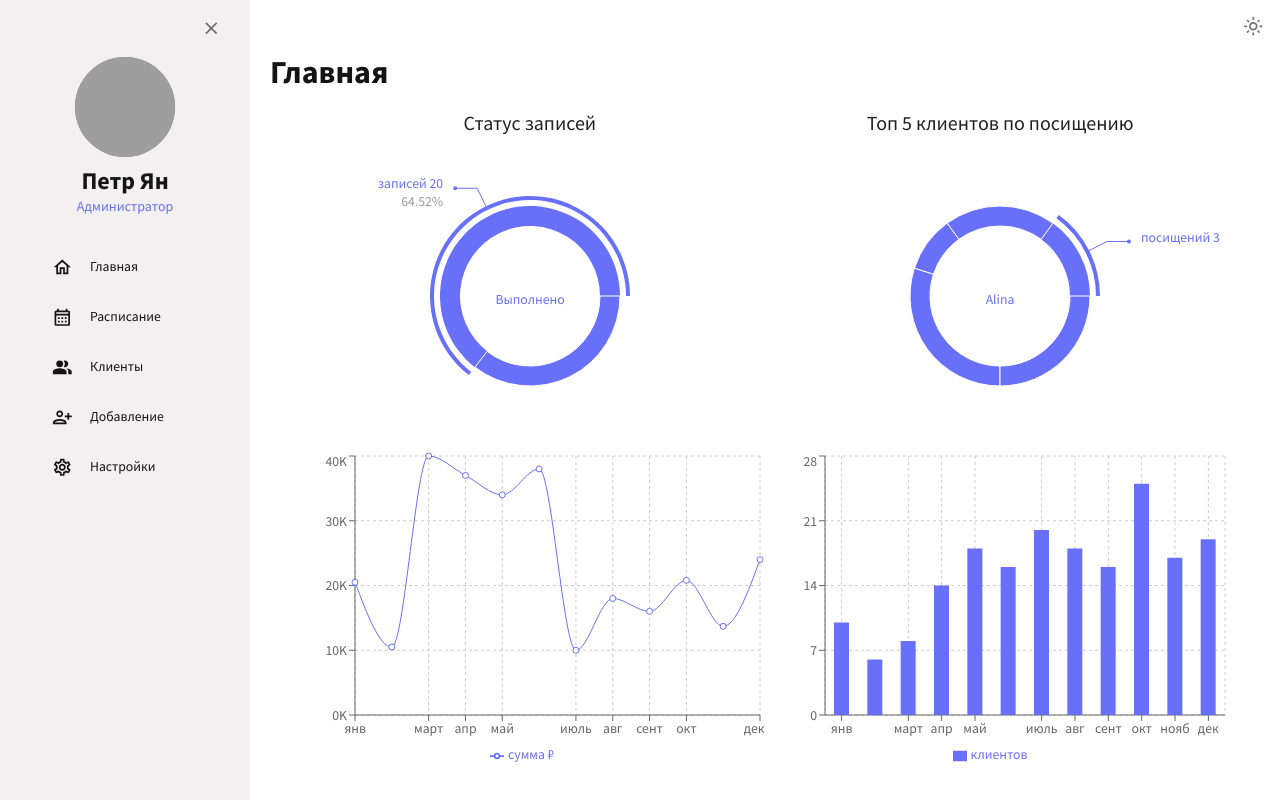
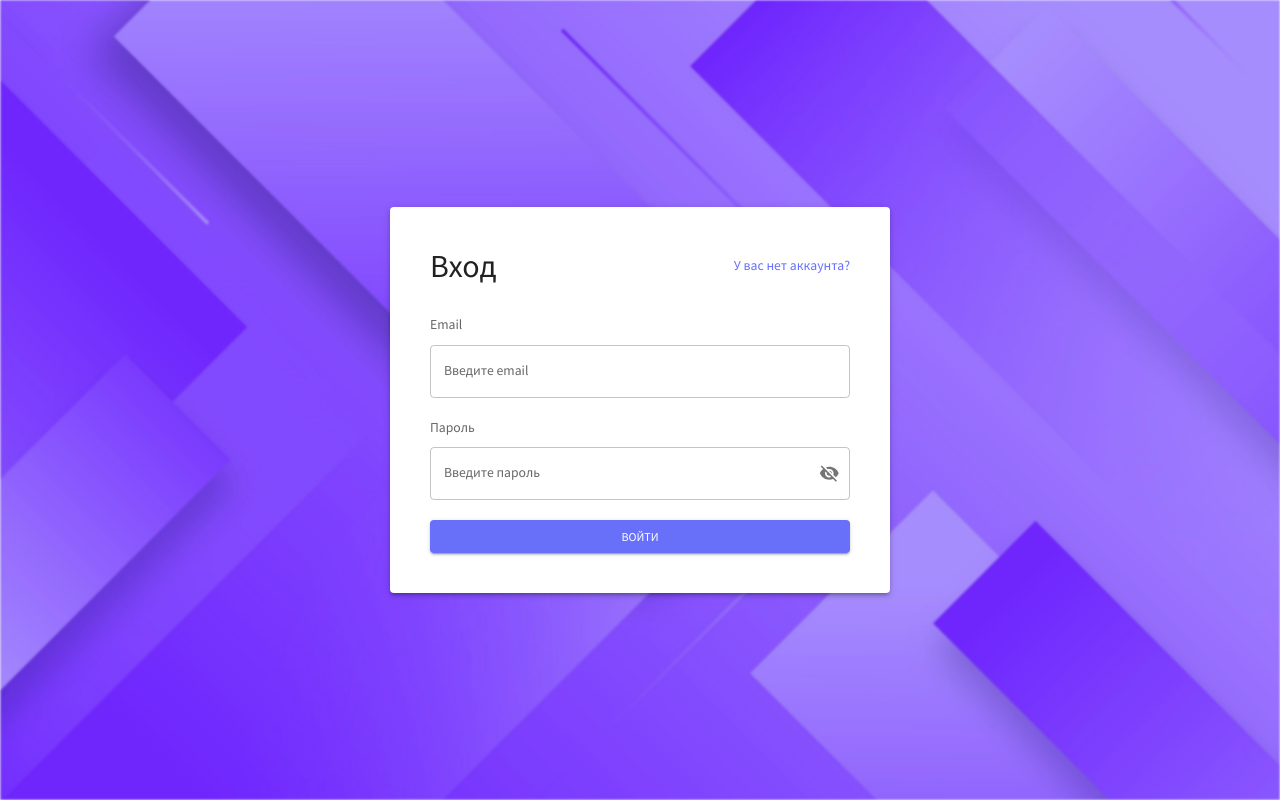
Before and after one commit to AzamatTash/React-ClientManager-frontend, a React (Create React App) app: page /login in a window 1280 px wide. Before the commit this address led to /. Built offline with nearby package versions, Linux system fonts and the light colour scheme; grey boxes are pictures that could not be loaded.

Commit message:
fix name pages

```diff
--- a/src/App.js
+++ b/src/App.js
@@ -9,12 +9,12 @@ import MySidebar from './scenes/global/MySidebar';
 import Clients from './scenes/clients';
 import AddNewClient from './scenes/addClient';
 import Schedule from './scenes/schedule';
-import Login from './scenes/auth/login';
-import Register from './scenes/auth/register';
+import Login from './scenes/auth/Login';
+import Register from './scenes/auth/Register';
 
 function App() {
 	const [theme, colorMode] = useMode();
-	const [isAuth, setIsAuth] = useState(true);
+	const [isAuth, setIsAuth] = useState(false);
 
 	return (
 		<ColorModeContext.Provider value={colorMode}>
```
Also changed, not shown: src/scenes/auth/Login.jsx (renamed from src/scenes/auth/Login/index.jsx, +4 -4 lines), src/scenes/auth/Register.jsx (renamed from src/scenes/auth/Register/index.jsx, +4 -4 lines).
